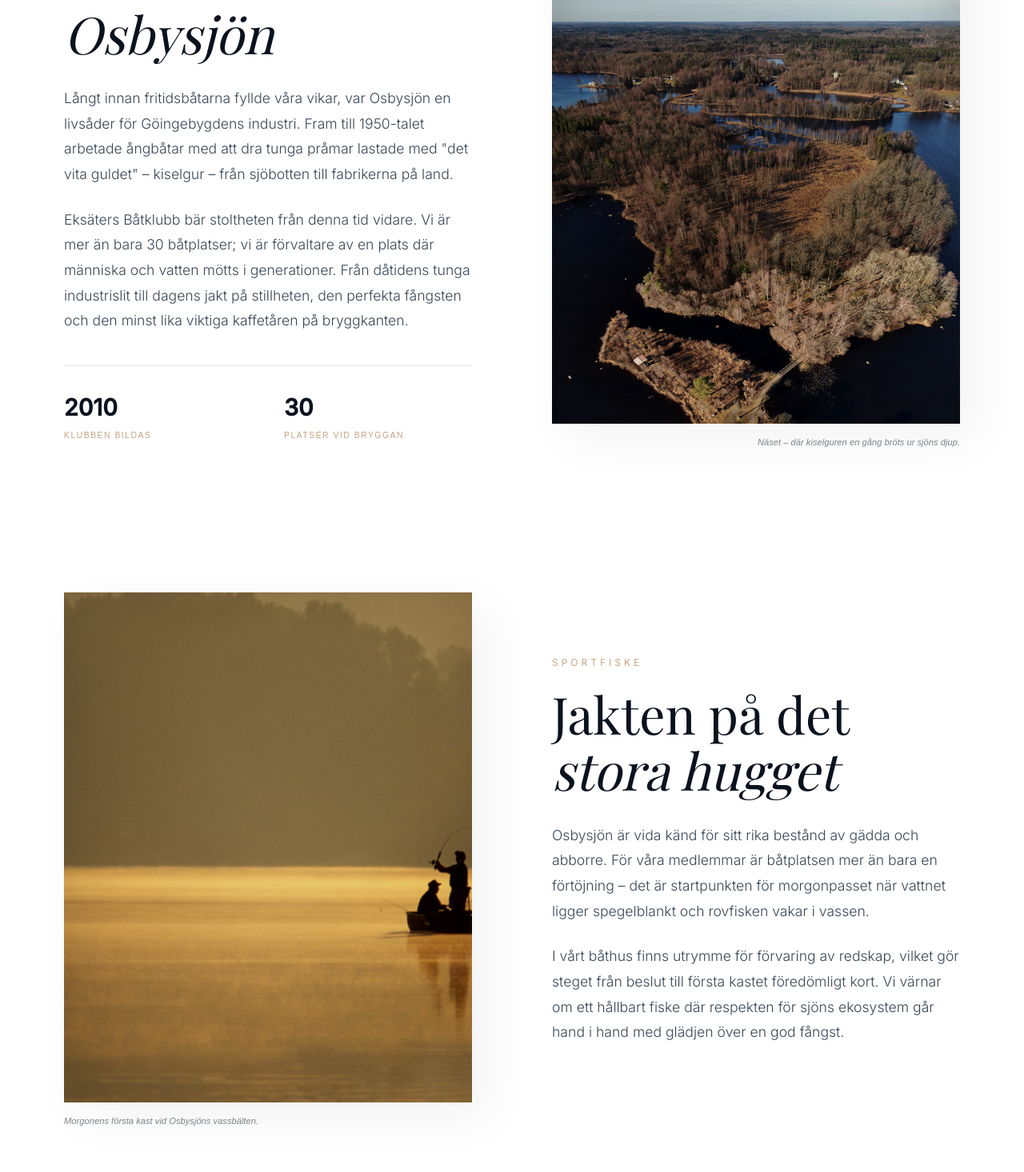
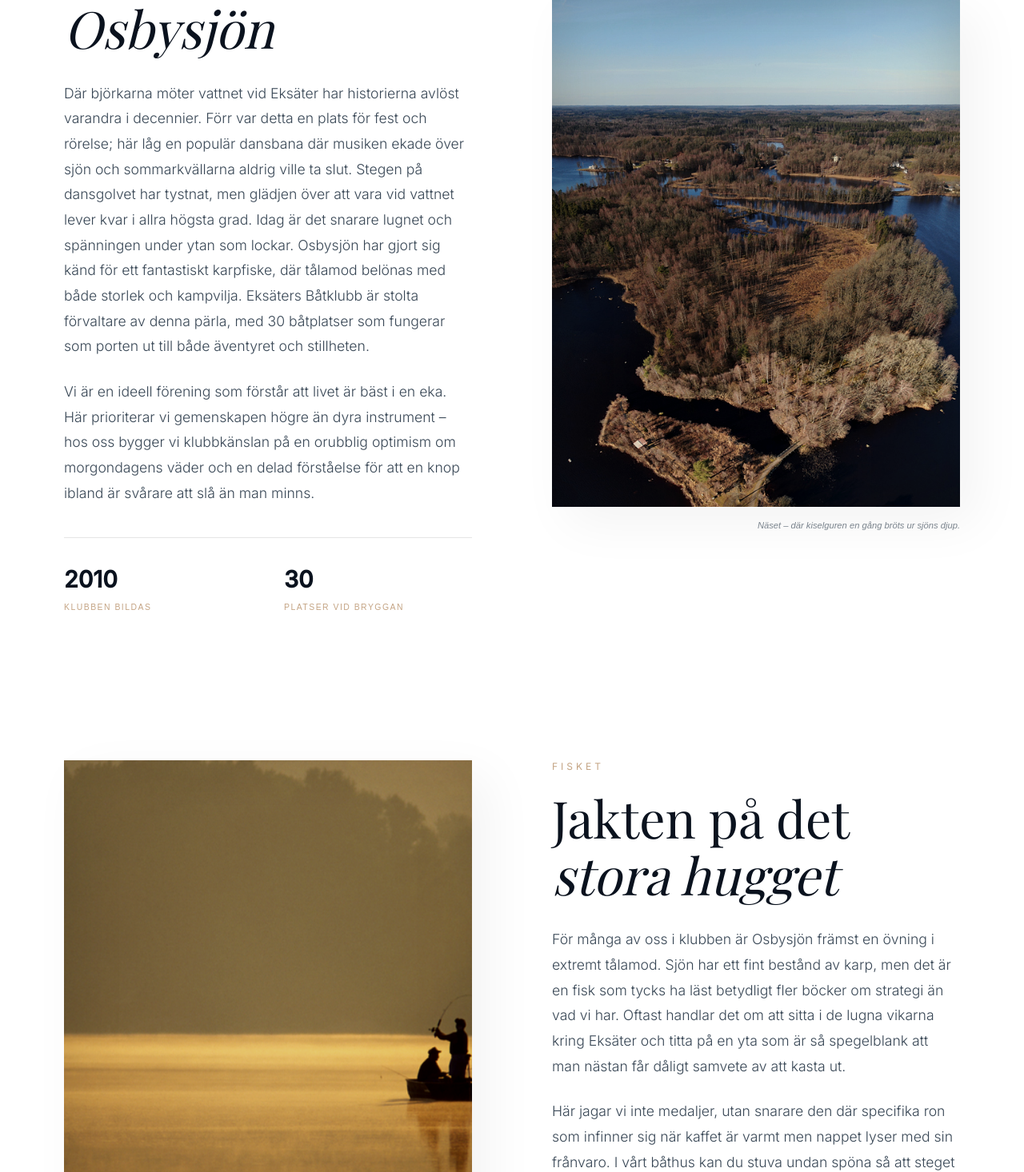
Before and after one commit to christofercodes-dev/Eksater-batklubb, a Next.js app: page / in a window 1280 px wide. Shown: the part 1028-2494 px from the top of the page at 80% size. Built offline with nearby package versions, Linux system fonts and the light colour scheme.

Commit message:
Uppdaterat texten

```diff
--- a/components/Fishing.tsx
+++ b/components/Fishing.tsx
@@ -22,19 +22,17 @@ const Fishing: React.FC = () => {
           </div>
 
           <div className={styles.textSide}>
-            <span className={styles.year}>Sportfiske</span>
+            <span className={styles.year}>Fisket</span>
             <h2 className={styles.title}>Jakten på det <br /><i>stora hugget</i></h2>
 
             <div className={styles.story}>
               <p>
-                Osbysjön är vida känd för sitt rika bestånd av gädda och abborre. För våra medlemmar
-                är båtplatsen mer än bara en förtöjning – det är startpunkten för morgonpasset
-                när vattnet ligger spegelblankt och rovfisken vakar i vassen.
+              För många av oss i klubben är Osbysjön främst en övning i extremt tålamod. Sjön har ett fint bestånd av karp, men det är en fisk som tycks ha läst betydligt fler böcker om strategi än vad vi har. Oftast handlar det om att sitta i de lugna vikarna
+              kring Eksäter och titta på en yta som är så spegelblank att man nästan får dåligt samvete av att kasta ut.
               </p>
               <p>
-                I vårt båthus finns utrymme för förvaring av redskap, vilket gör steget från
-                beslut till första kastet föredömligt kort. Vi värnar om ett hållbart fiske där
-                respekten för sjöns ekosystem går hand i hand med glädjen över en god fångst.
+              Här jagar vi inte medaljer, utan snarare den där specifika ron som infinner sig när kaffet är varmt men nappet lyser med sin frånvaro. I vårt båthus kan du stuva undan spöna så att steget ner till bryggan blir smidigt när andan faller på. Vi värnar om en levande sjömiljö där vi ödmjukt accepterar att fisken oftast vinner –
+              och att de största fångsterna märkligt nog alltid är de som lyckas skaka sig loss precis vid båtkanten
               </p>
             </div>
 
--- a/components/Heritage.tsx
+++ b/components/Heritage.tsx
@@ -27,15 +27,15 @@ const Heritage: React.FC = () => {
 
             <div className={styles.story}>
               <p>
-                Långt innan fritidsbåtarna fyllde våra vikar, var Osbysjön en livsåder för Göingebygdens industri.
-                Fram till 1950-talet arbetade ångbåtar med att dra tunga pråmar lastade med
-                "det vita guldet" – kiselgur – från sjöbotten till fabrikerna på land.
+              Där björkarna möter vattnet vid Eksäter har historierna avlöst varandra i decennier. Förr var detta en plats för fest och rörelse; här låg en populär dansbana där musiken ekade över sjön och sommarkvällarna aldrig ville ta slut. Stegen på dansgolvet har tystnat, men glädjen över att vara vid vattnet lever kvar i allra högsta grad.
+
+Idag är det snarare lugnet och spänningen under ytan som lockar. Osbysjön har gjort sig känd för ett fantastiskt karpfiske, där tålamod belönas med både storlek och kampvilja. Eksäters Båtklubb är stolta förvaltare av denna pärla, med 30 båtplatser som fungerar som porten ut till både äventyret och stillheten.
               </p>
               <p>
-                Eksäters Båtklubb bär stoltheten från denna tid vidare. Vi är mer än bara 30 båtplatser;
-                vi är förvaltare av en plats där människa och vatten mötts i generationer. Från dåtidens
-                tunga industrislit till dagens jakt på stillheten, den perfekta fångsten och den
-                minst lika viktiga kaffetåren på bryggkanten.
+              Vi är en ideell förening som förstår att livet är bäst i en eka. Här prioriterar vi gemenskapen högre än dyra
+               instrument – hos oss bygger vi klubbkänslan på en orubblig
+              optimism om morgondagens väder och en delad förståelse för att
+              en knop ibland är svårare att slå än man minns.
               </p>
             </div>
 
```
